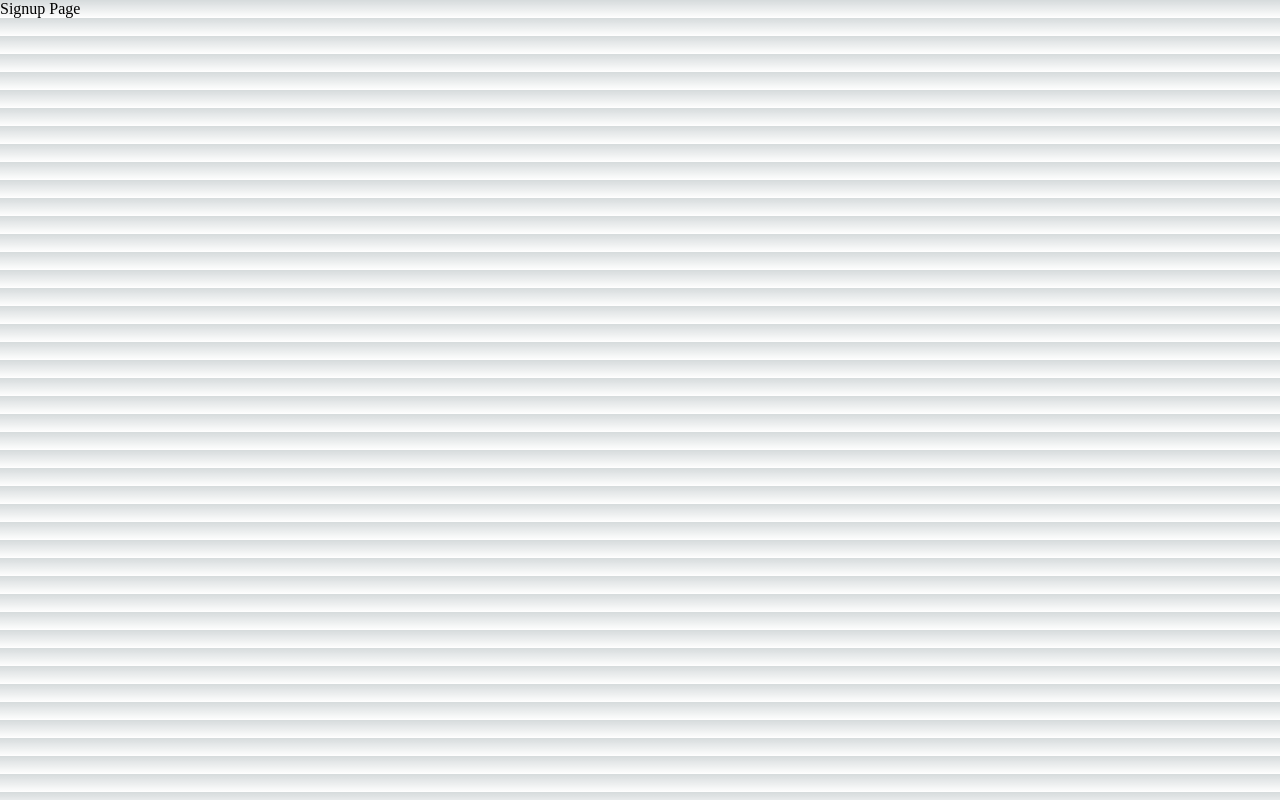
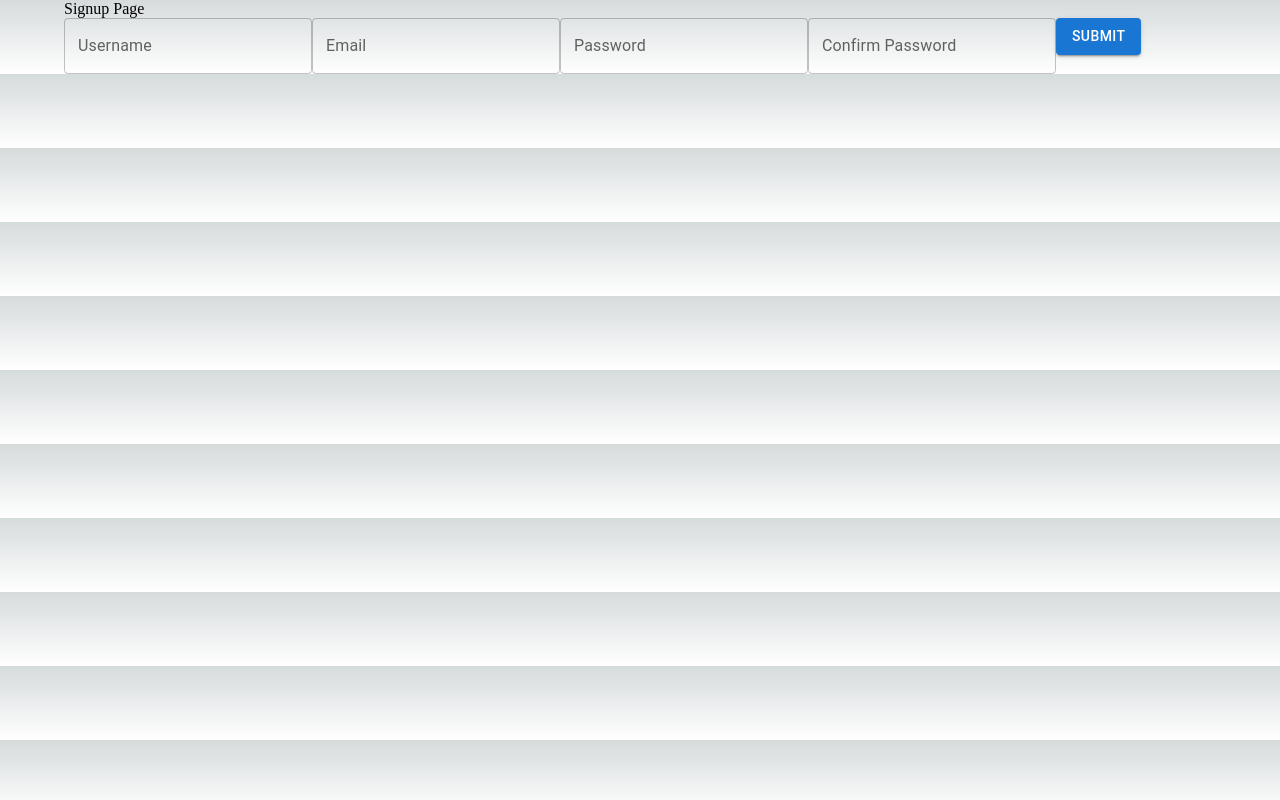
Before and after one commit to simone188535/event-planner-file-based, a Next.js app: page /signup in a window 1280 px wide. Built offline with nearby package versions, Linux system fonts and the light colour scheme.

Commit message:
FormTextInput component helper created, takes mui components

```diff
--- a/pages/signup/index.tsx
+++ b/pages/signup/index.tsx
@@ -1,5 +1,63 @@
+import { useForm, useController, Control } from "react-hook-form";
+import { yupResolver } from "@hookform/resolvers/yup";
+import * as yup from "yup"
+
+import { Container, Box, TextField, Button, TextFieldProps } from '@mui/material';
+
+
+type FormValues = {
+    username: string;
+    email: string;
+    password: string;
+    passwordConfirm: string;
+}
+
+const schema = yup
+    .object({
+        username: yup.string().required(),
+        email: yup.string().email().required(),
+        password: yup.string().min(5).max(25).required(),
+        passwordConfirm: yup.string().min(5).max(25).required(),
+
+    })
+    .required()
+
+type IFormTextInput = {
+    name: string;
+    control: Control<any>;
+} & TextFieldProps;
+
+
+function FormTextInput({ name, control, ...props }: IFormTextInput) {
+    const {
+        field
+    } = useController({
+        name,
+        control,
+    });
+
+    return <TextField id="outlined-basic" label={name} {...field} {...props} />
+
+}
 export default function Signup() {
-    return <main>
+    const { handleSubmit, control } = useForm<FormValues>({resolver: yupResolver(schema)});
+
+
+    const onSubmit = (data: FormValues) => console.log(data);
+
+    return (<Container component="main">
         Signup Page
-        </main>
+        <Box
+            component="form"
+            onSubmit={
+                handleSubmit(onSubmit)
+            }
+        >
+            <FormTextInput name="Username" control={control}  variant='outlined' sx={{}}/>
+            <FormTextInput name="Email" control={control}  variant='outlined' />
+            <FormTextInput name="Password" control={control}  variant='outlined' />
+            <FormTextInput name="Confirm Password" control={control}  variant='outlined' />
+            <Button variant="contained" type="submit">Submit</Button>
+        </Box>
+    </Container>)
 }
```
